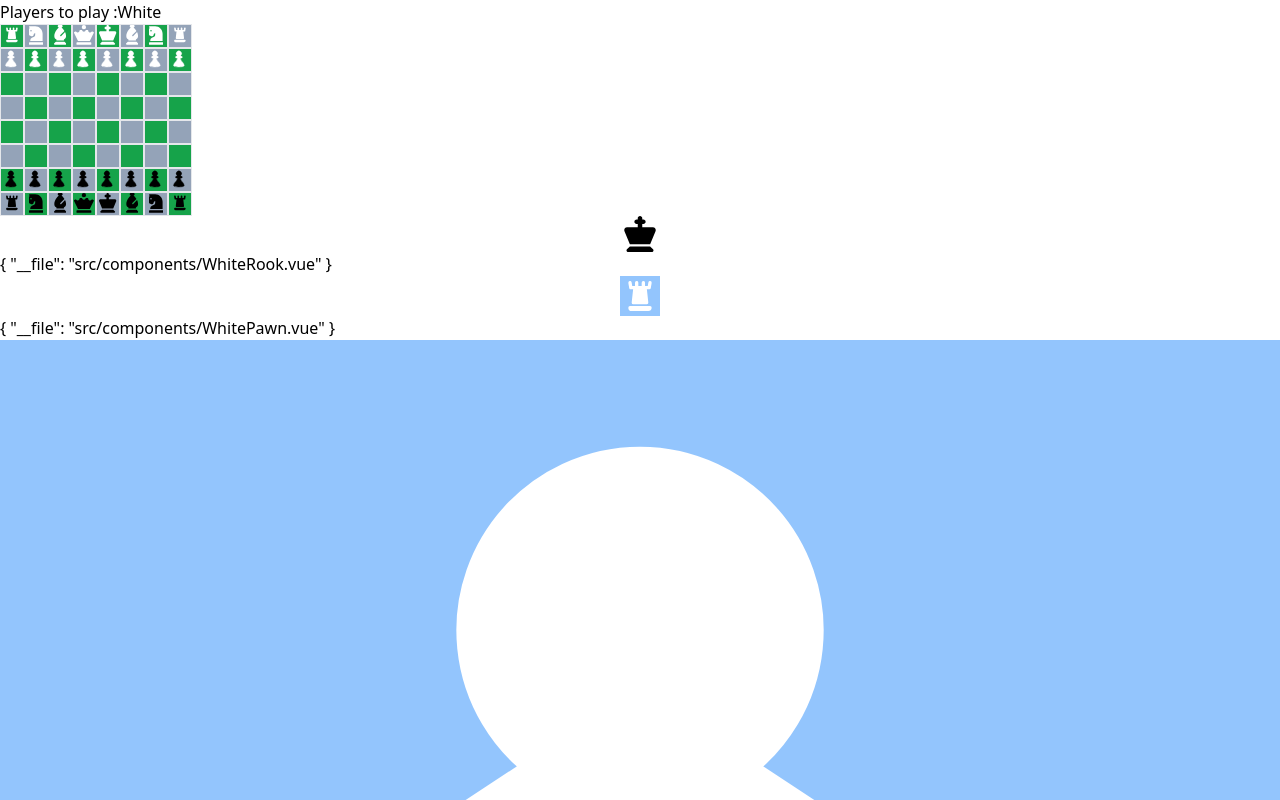
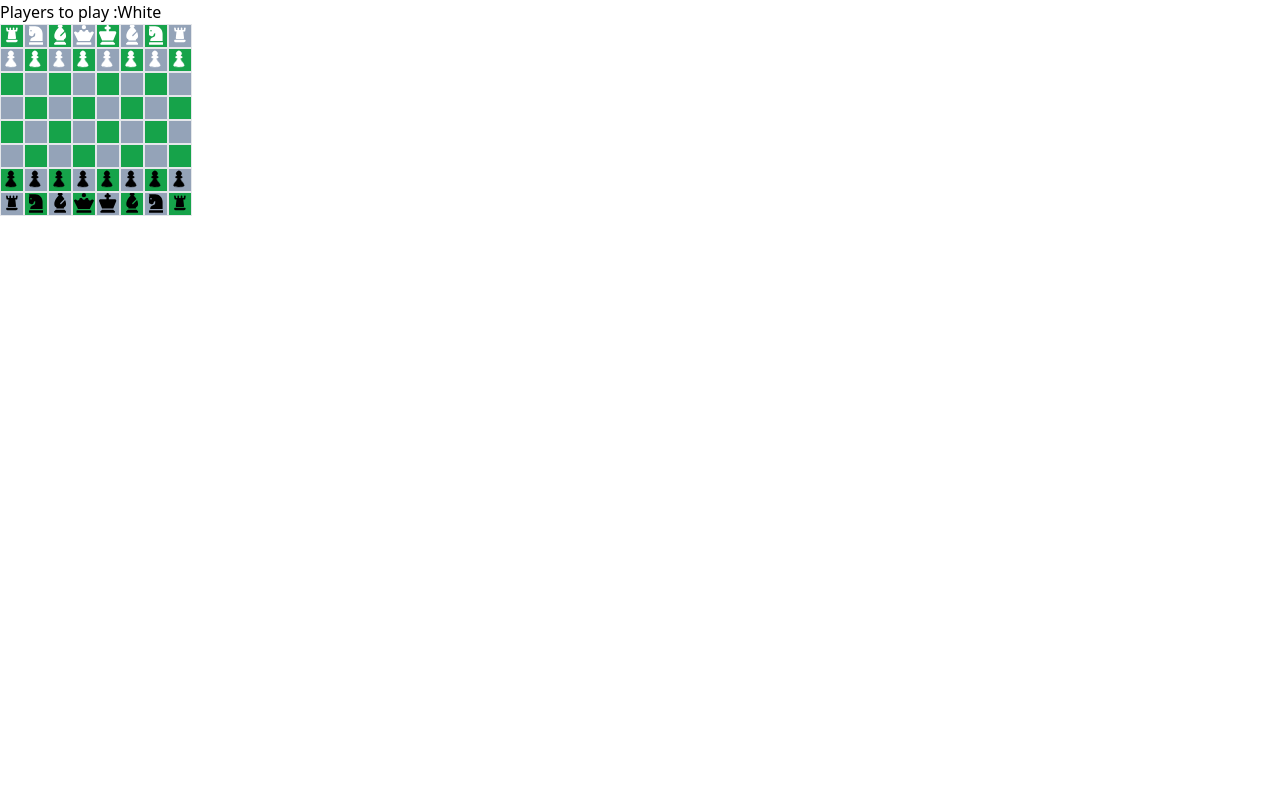
Before and after one commit to Denis-Wanjohi/Chess-Class, a Vue app: page / in a window 1280 px wide. Shown: the top 800 px of the page. Built offline with nearby package versions, Linux system fonts and the light colour scheme.

Commit message:
Chess class

```diff
--- a/src/views/HomeView.vue
+++ b/src/views/HomeView.vue
@@ -198,8 +198,8 @@
     </p> -->
     <component :is="selectedPiece" class="bg-blue-300"></component>
     {{ selectedPiece }}
-    <BlackKing v-if="change === 'king'" @click="change = 'bishop'"/>
-    <BlackBishop v-if="change === 'bishop'" @click="change = 'king'"/>
+    <!-- <BlackKing v-if="change === 'king'" @click="change = 'bishop'"/> -->
+    <!-- <BlackBishop v-if="change === 'bishop'" @click="change = 'king'"/> -->
 
 
 
@@ -207,8 +207,8 @@
       <!-- <div v-for="x in p">
         <component :is=x class="bg-blue-300"></component>
       </div> -->
-    {{ p[0] }}
-    <component :is=p[0] class="bg-blue-300"></component>
+    <!-- {{ p[0] }} -->
+    <!-- <component :is=p[0] class="bg-blue-300"></component> -->
 
     </div>
 </template>
```
